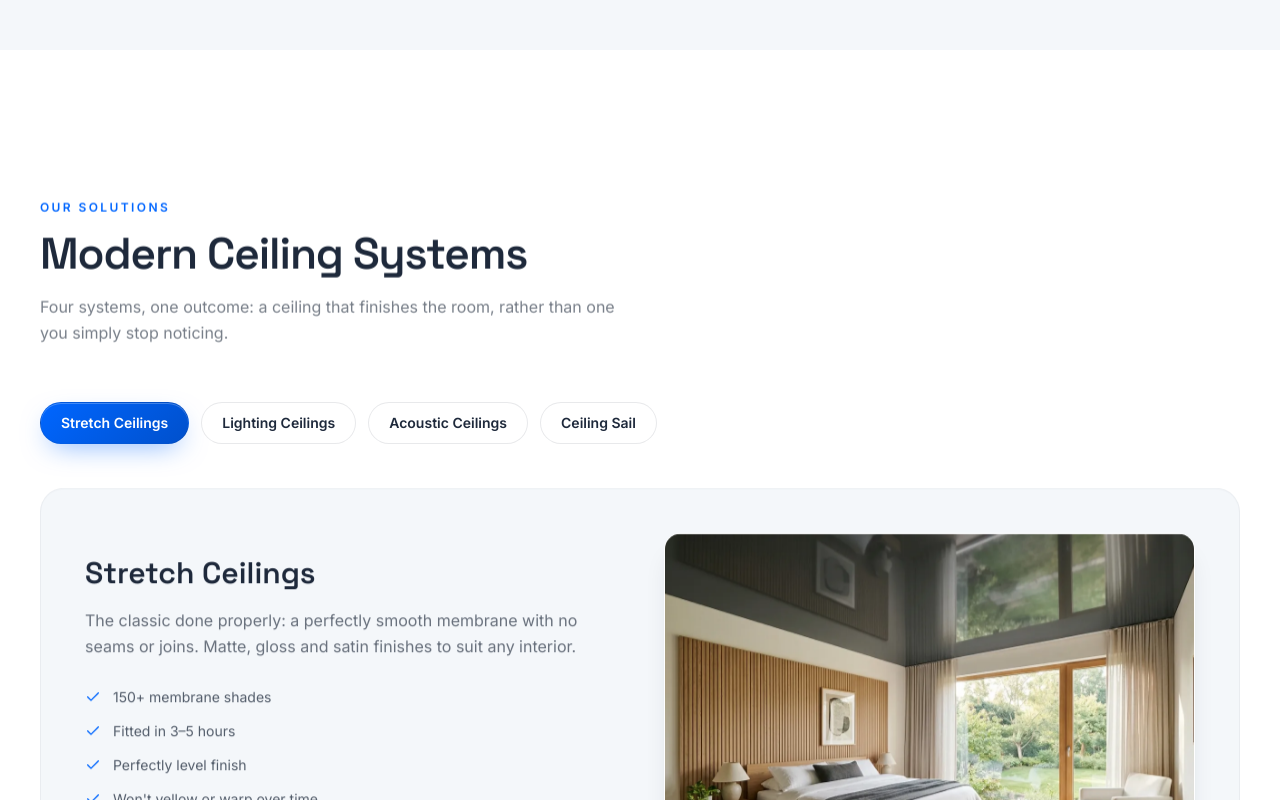
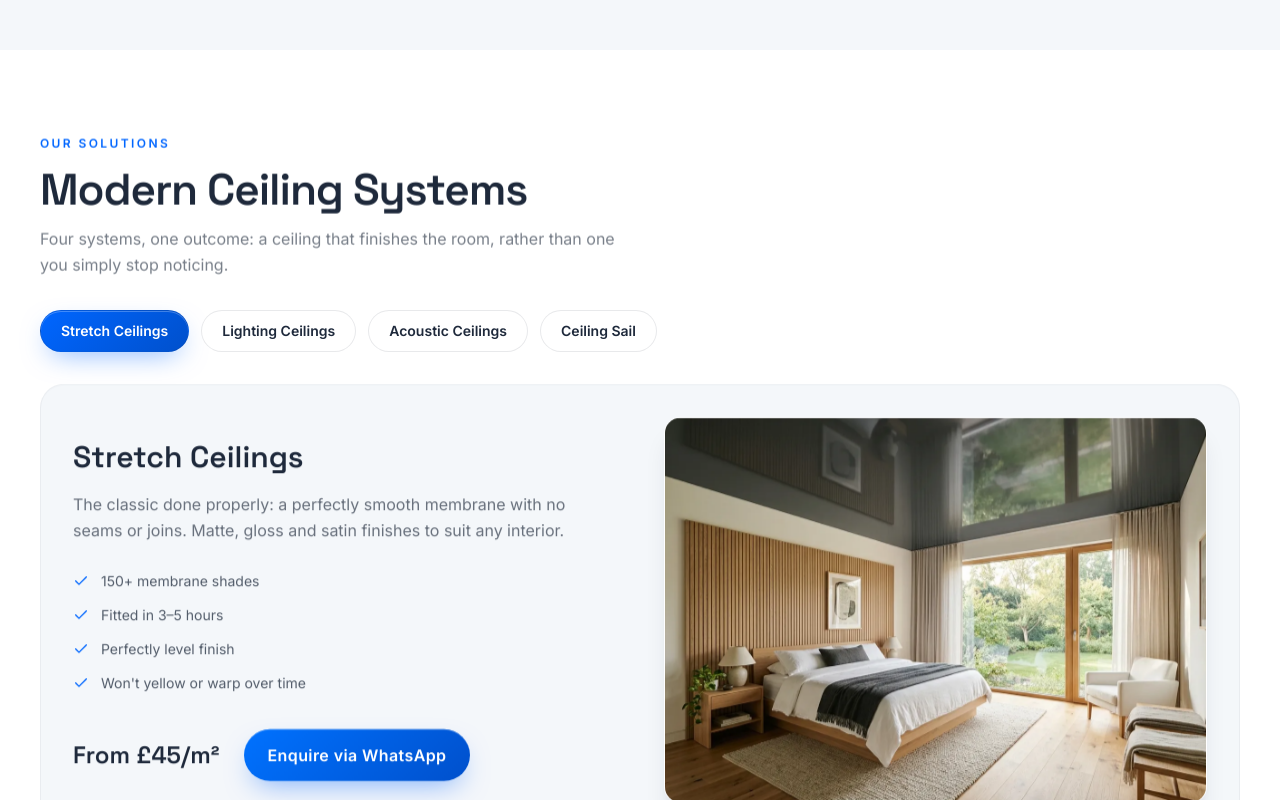
Before and after one commit to Timoshiks/PotolkiPortfolio, a Next.js app: page / in a window 1280 px wide. Shown: the part 940-1740 px from the top of the page. Built offline with nearby package versions, Linux system fonts and the light colour scheme.

Commit message:
fix: adjust catalog layout height padding and revert scroll target to show header

```diff
--- a/app/page.js
+++ b/app/page.js
@@ -145,13 +145,12 @@ export default function Home() {
     setDropdownOpen(false);
     setMobileMenuOpen(false);
 
-    // Smooth scroll to tabs-row with header offset so the content is fully visible
-    const tabsRow = document.getElementById("tabs-row");
-    if (tabsRow) {
+    // Smooth scroll to catalog top with header offset so both heading and content are visible
+    const catalogSection = document.getElementById("catalog");
+    if (catalogSection) {
       const headerHeight = 96; // h-24 = 96px
-      const extraSpacing = 20; // 20px extra spacing
-      const elementPosition = tabsRow.getBoundingClientRect().top;
-      const offsetPosition = elementPosition + window.pageYOffset - (headerHeight + extraSpacing);
+      const elementPosition = catalogSection.getBoundingClientRect().top;
+      const offsetPosition = elementPosition + window.pageYOffset - headerHeight;
 
       window.scrollTo({
         top: offsetPosition,
@@ -400,16 +399,16 @@ export default function Home() {
         </section>
 
         {/* ============ CATALOG (TABS) ============ */}
-        <section id="catalog" class="anchor-target py-28 md:py-36 px-6 md:px-10 bg-white">
+        <section id="catalog" class="anchor-target pt-16 pb-28 md:pt-20 md:pb-36 px-6 md:px-10 bg-white">
           <div class="max-w-7xl mx-auto">
-            <div class="max-w-xl mb-14 scroll-reveal">
+            <div class="max-w-xl mb-8 scroll-reveal">
               <span class="text-xs font-semibold tracking-[0.2em] uppercase text-blue">Our Solutions</span>
               <h2 class="font-display text-4xl md:text-[2.75rem] font-semibold tracking-tight mt-4">Modern Ceiling Systems</h2>
-              <p class="mt-5 text-ink/60 leading-relaxed">Four systems, one outcome: a ceiling that finishes the room, rather than one you simply stop noticing.</p>
+              <p class="mt-4 text-ink/60 leading-relaxed">Four systems, one outcome: a ceiling that finishes the room, rather than one you simply stop noticing.</p>
             </div>
 
             {/* Tabs */}
-            <div id="tabs-row" class="flex flex-wrap gap-3 mb-11 scroll-reveal reveal-delay-100" role="tablist">
+            <div id="tabs-row" class="flex flex-wrap gap-3 mb-8 scroll-reveal reveal-delay-100" role="tablist">
               {PRODUCTS.map((p) => (
                 <button
                   key={p.id}
@@ -426,7 +425,7 @@ export default function Home() {
             {/* Panel */}
             <div id="product-panel">
               {activeProductData && (
-                <div className="panel-fade grid lg:grid-cols-2 gap-12 items-center bg-mist rounded-3xl p-7 md:p-11 border border-ink/5 scroll-reveal reveal-delay-200">
+                <div className="panel-fade grid lg:grid-cols-2 gap-12 items-center bg-mist rounded-3xl p-6 md:p-8 border border-ink/5 scroll-reveal reveal-delay-200">
                   <div class="order-2 lg:order-1">
                     <h3 class="font-display text-3xl font-semibold mb-4">{activeProductData.title}</h3>
                     <p class="text-ink/65 leading-relaxed mb-7">{activeProductData.desc}</p>
```
